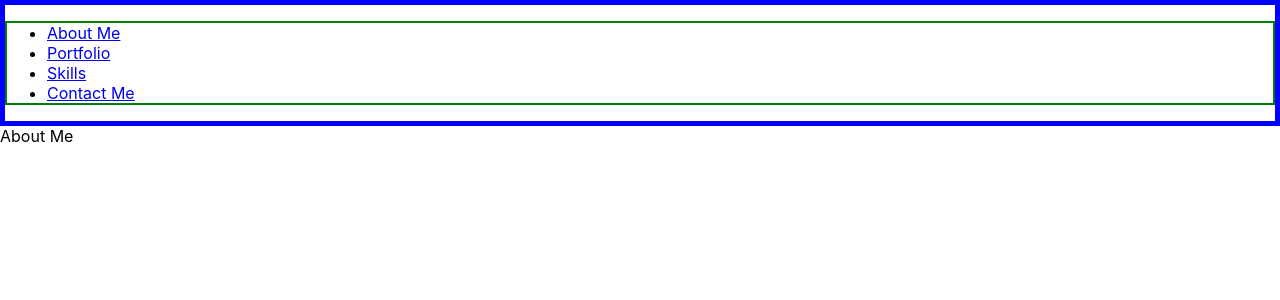
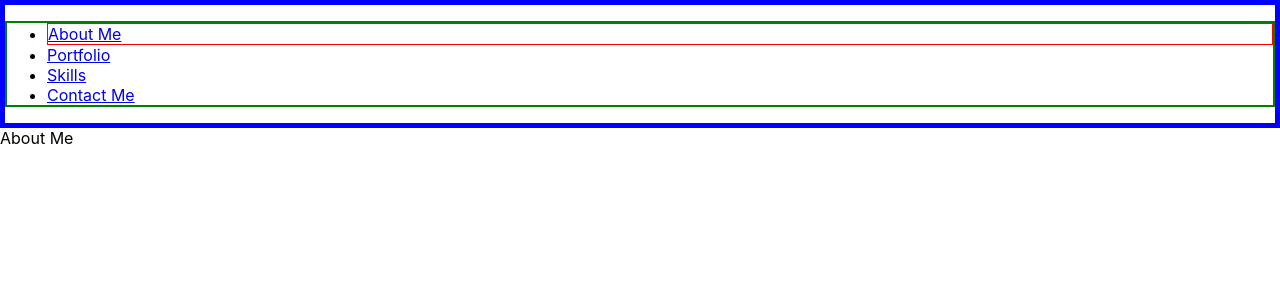
Before and after one commit to CoderJ01/material-ui-programming-portfolio, a React (Create React App) app: page / in a window 1280 px wide. Shown: the top 300 px of the page. Built offline with nearby package versions, Linux system fonts and the light colour scheme.

Commit message:
class name of CSS class

```diff
--- a/src/components/Layout/Layout.style.css
+++ b/src/components/Layout/Layout.style.css
@@ -6,6 +6,6 @@
     border: 2px solid green;
 }
 
-.navli {
+.layoutli {
     border: 1px solid red;
 }
```
